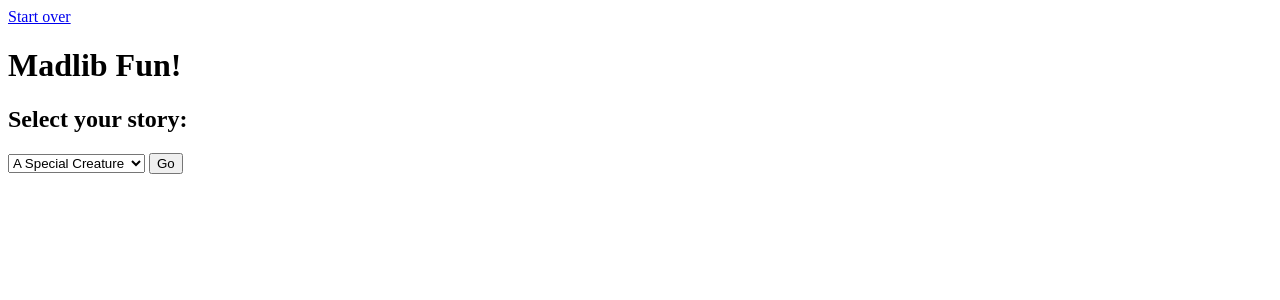
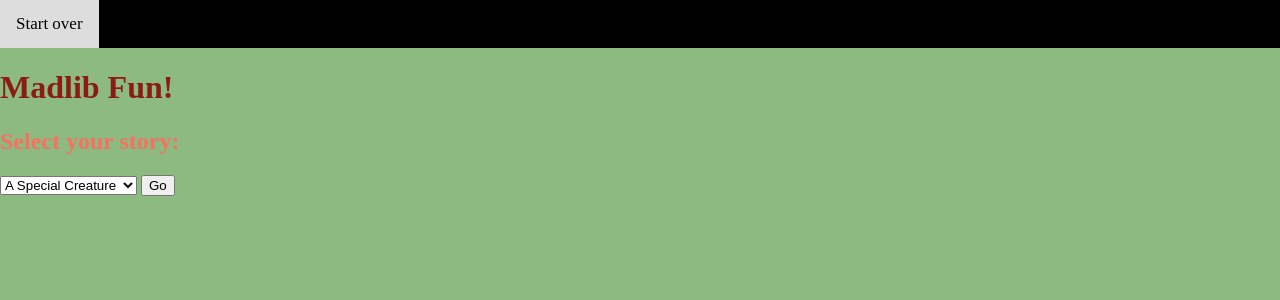
Before and after one commit to jtompkins415/flask-jinja-madlib, a Flask app: page / in a window 1280 px wide. Shown: the top 300 px of the page. Run offline with Flask 2, Linux system fonts and the light colour scheme.

Commit message:
add css style to titles, and form text

```diff
--- a/static/madlib.css
+++ b/static/madlib.css
@@ -1,3 +1,41 @@
 body{
+    padding: 0;
+    margin: 0;
+    background-color: #8CBA80;
 
 }
+
+h1 {
+    color: #8C1C13;
+}
+
+h2 {
+    color: #F87060
+}
+
+form p {
+    color: #F87060
+}
+#content {
+    margin: 40px;
+}
+
+.navbar {
+    background-color: black;
+    overflow: hidden;
+
+}
+
+.navbar a {
+    float:left;
+    color: #f2f2f2;
+    text-align: center;
+    padding: 14px 16px;
+    text-decoration: none;
+    font-size: 17px;
+}
+
+.navbar a:hover{
+    background-color: #ddd;
+    color:black;
+}
```
